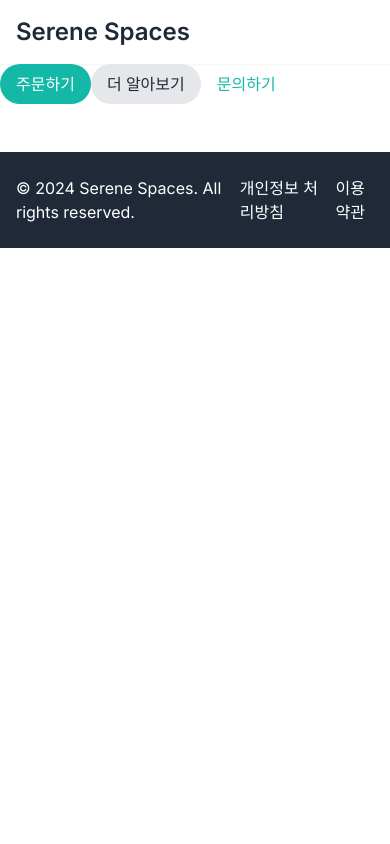
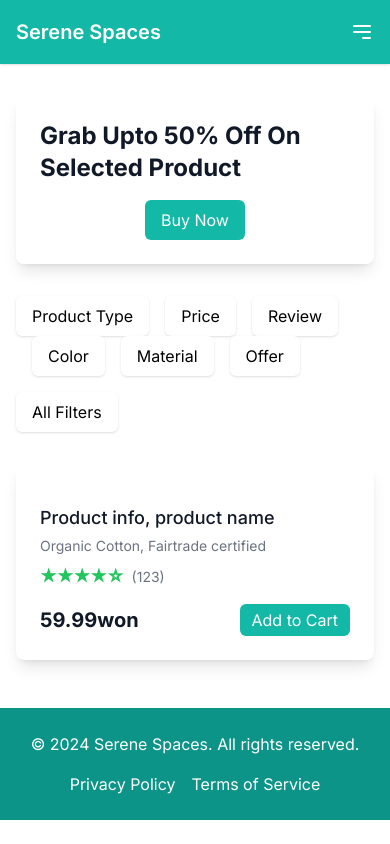
Before and after one commit to k1k2brz/serene-spaces-frontend, a Next.js app: page / in a window 390 px wide. Built offline with nearby package versions, Linux system fonts and the light colour scheme.

Commit message:
feat: 반응형 추가

```diff
--- a/src/app/_components/layouts/Footer.tsx
+++ b/src/app/_components/layouts/Footer.tsx
@@ -1,18 +1,19 @@
+import Link from 'next/link';
 import React from 'react';
 
 export const Footer = () => {
   return (
-    <footer className="mt-12 bg-gray-800 text-white">
+    <footer className="mt-12 bg-serene-600 text-white">
       <div className="mx-auto max-w-7xl px-4 py-6 sm:px-6 lg:px-8">
-        <div className="flex items-center justify-between">
+        <div className="flex flex-col items-center justify-between space-y-4 sm:flex-row sm:space-y-0">
           <p>&copy; 2024 Serene Spaces. All rights reserved.</p>
           <div className="flex space-x-4">
-            <a href="#" className="hover:text-gray-300">
-              개인정보 처리방침
-            </a>
-            <a href="#" className="hover:text-gray-300">
-              이용약관
-            </a>
+            <Link href="#" className="hover:text-serene-300">
+              Privacy Policy
+            </Link>
+            <Link href="#" className="hover:text-serene-300">
+              Terms of Service
+            </Link>
           </div>
         </div>
       </div>
--- a/src/app/_components/layouts/Header.tsx
+++ b/src/app/_components/layouts/Header.tsx
@@ -1,31 +1,52 @@
+import Link from 'next/link';
 import React from 'react';
 
 export const Header = () => {
   return (
-    <header className="bg-white shadow-sm">
-      <nav className="mx-auto max-w-7xl px-4 sm:px-6 lg:px-8">
+    <header className="bg-serene-500 shadow">
+      <div className="mx-auto max-w-7xl px-4 sm:px-6 lg:px-8">
         <div className="flex h-16 items-center justify-between">
-          <div className="flex-shrink-0">
-            <h1 className="text-2xl font-semibold text-gray-800">Serene Spaces</h1>
+          <div className="flex items-center space-x-4">
+            <Link href="#" className="text-xl font-semibold text-white sm:text-2xl">
+              Serene Spaces
+            </Link>
+            <nav className="hidden space-x-4 md:flex">
+              <Link href="#" className="text-white">
+                Categories
+              </Link>
+              <Link href="#" className="text-white">
+                Deals
+              </Link>
+              <Link href="#" className="text-white">
+                What`s New
+              </Link>
+            </nav>
           </div>
-          <div className="hidden sm:block">
-            <div className="ml-10 flex items-baseline space-x-4">
-              <a href="#" className="rounded-md px-3 py-2 text-sm font-medium text-gray-600 hover:text-gray-900">
-                홈
-              </a>
-              <a href="#" className="rounded-md px-3 py-2 text-sm font-medium text-gray-600 hover:text-gray-900">
-                제품
-              </a>
-              <a href="#" className="rounded-md px-3 py-2 text-sm font-medium text-gray-600 hover:text-gray-900">
-                소개
-              </a>
-              <a href="#" className="rounded-md px-3 py-2 text-sm font-medium text-gray-600 hover:text-gray-900">
-                문의
-              </a>
-            </div>
+          <div className="hidden items-center space-x-4 md:flex">
+            <input type="text" placeholder="Search Product" className="rounded-md px-3 py-2" />
+            <Link href="#" className="text-white">
+              Account or login, signup
+            </Link>
+            <Link href="#" className="text-white">
+              Cart
+            </Link>
+          </div>
+          <div className="flex items-center md:hidden">
+            {/* 햄버거 메뉴 아이콘 (모바일 전용) */}
+            <button className="text-white">
+              <svg
+                className="h-6 w-6"
+                fill="none"
+                stroke="currentColor"
+                viewBox="0 0 24 24"
+                xmlns="http://www.w3.org/2000/svg"
+              >
+                <path strokeLinecap="round" strokeLinejoin="round" strokeWidth="2" d="M4 6h16M4 12h16m-7 6h7"></path>
+              </svg>
+            </button>
           </div>
         </div>
-      </nav>
+      </div>
     </header>
   );
 };
--- a/src/app/_providers/ReactQueryProvider.tsx
+++ b/src/app/_providers/ReactQueryProvider.tsx
@@ -1,8 +1,9 @@
 'use client';
+
+import { ReactNode } from 'react';
 
 import { QueryClient, QueryClientProvider } from '@tanstack/react-query';
 import { ReactQueryDevtools } from '@tanstack/react-query-devtools';
-import { ReactNode } from 'react';
 
 function makeQueryClient() {
   return new QueryClient({
--- a/src/app/layout.tsx
+++ b/src/app/layout.tsx
@@ -9,8 +9,8 @@ import './globals.css';
 const inter = Inter({ subsets: ['latin'] });
 
 export const metadata: Metadata = {
-  title: 'Create Next App',
-  description: 'Generated by create next app',
+  title: 'Serene Spaces',
+  description: 'Serene Spaces Main Page',
 };
 
 export default function RootLayout({
--- a/src/app/page.tsx
+++ b/src/app/page.tsx
@@ -1,7 +1,5 @@
 // app/layout.tsx
 import { type Metadata } from 'next';
-
-import { Button } from './_components/common/button';
 
 import './globals.css';
 
@@ -12,10 +10,46 @@ export const metadata: Metadata = {
 
 export default function Home({ children }: { children: React.ReactNode }) {
   return (
-    <div>
-      <Button variant="primary">주문하기</Button>
-      <Button variant="secondary">더 알아보기</Button>
-      <Button variant="outline">문의하기</Button>
+    <div className="mx-auto max-w-7xl px-4 sm:px-6 lg:px-8">
+      {/* Hero Section */}
+      <div className="mt-8 rounded-lg bg-white p-6 shadow-lg">
+        <div className="flex flex-col items-center justify-between space-y-4 sm:flex-row sm:space-y-0">
+          <h2 className="text-2xl font-bold text-gray-900 sm:text-3xl">Grab Upto 50% Off On Selected Product</h2>
+          <button className="rounded-md bg-serene-500 px-4 py-2 text-white hover:bg-serene-600">Buy Now</button>
+        </div>
+      </div>
+
+      {/* Filter Section */}
+      <div className="mt-8 flex flex-wrap items-center justify-between space-y-4 sm:space-y-0">
+        <div className="flex flex-wrap space-x-4">
+          <button className="rounded-md bg-white px-4 py-2 shadow hover:bg-serene-50">Product Type</button>
+          <button className="rounded-md bg-white px-4 py-2 shadow hover:bg-serene-50">Price</button>
+          <button className="rounded-md bg-white px-4 py-2 shadow hover:bg-serene-50">Review</button>
+          <button className="rounded-md bg-white px-4 py-2 shadow hover:bg-serene-50">Color</button>
+          <button className="rounded-md bg-white px-4 py-2 shadow hover:bg-serene-50">Material</button>
+          <button className="rounded-md bg-white px-4 py-2 shadow hover:bg-serene-50">Offer</button>
+        </div>
+        <button className="rounded-md bg-white px-4 py-2 shadow hover:bg-serene-50">All Filters</button>
+      </div>
+
+      {/* Products Section */}
+      <div className="mt-8 grid grid-cols-1 gap-6 sm:grid-cols-2 md:grid-cols-3 lg:grid-cols-4">
+        {/* Example Product Card */}
+        <div className="rounded-lg bg-white p-6 shadow-lg">
+          {/* <img src="product-image-url" alt="Product Name" className="h-48 w-full rounded-md object-cover" /> */}
+          <h3 className="mt-4 text-lg font-medium text-gray-900">Product info, product name</h3>
+          <p className="mt-1 text-sm text-gray-500">Organic Cotton, Fairtrade certified</p>
+          <div className="mt-2">
+            <span className="font-semibold text-green-500">★★★★☆</span>
+            <span className="ml-2 text-sm text-gray-500">(123)</span>
+          </div>
+          <div className="mt-4 flex items-center justify-between">
+            <span className="text-xl font-bold text-gray-900">59.99won</span>
+            <button className="rounded-md bg-serene-500 px-3 py-1 text-white hover:bg-serene-600">Add to Cart</button>
+          </div>
+        </div>
+        {/* Repeat similar cards for other products */}
+      </div>
     </div>
   );
 }
```
